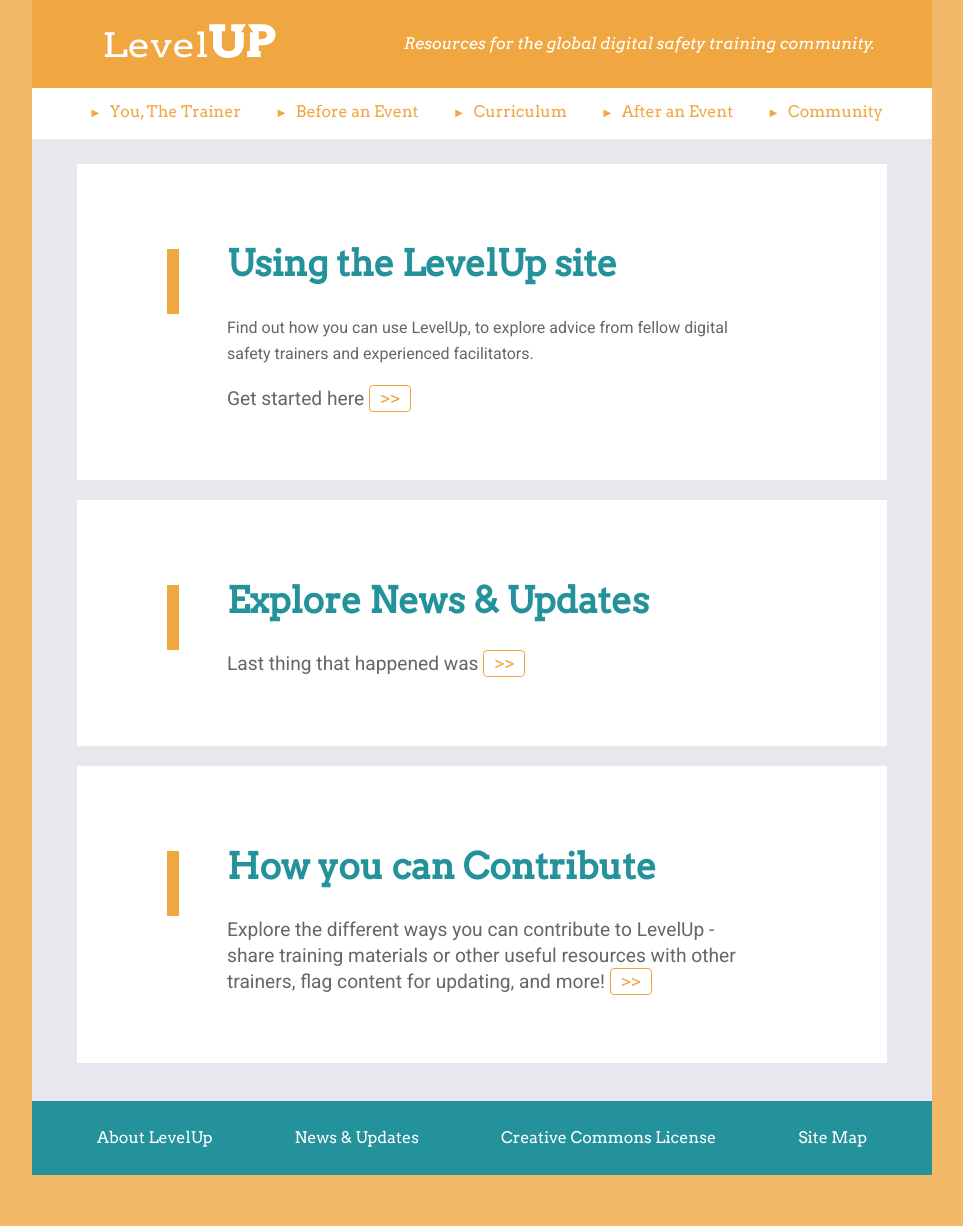
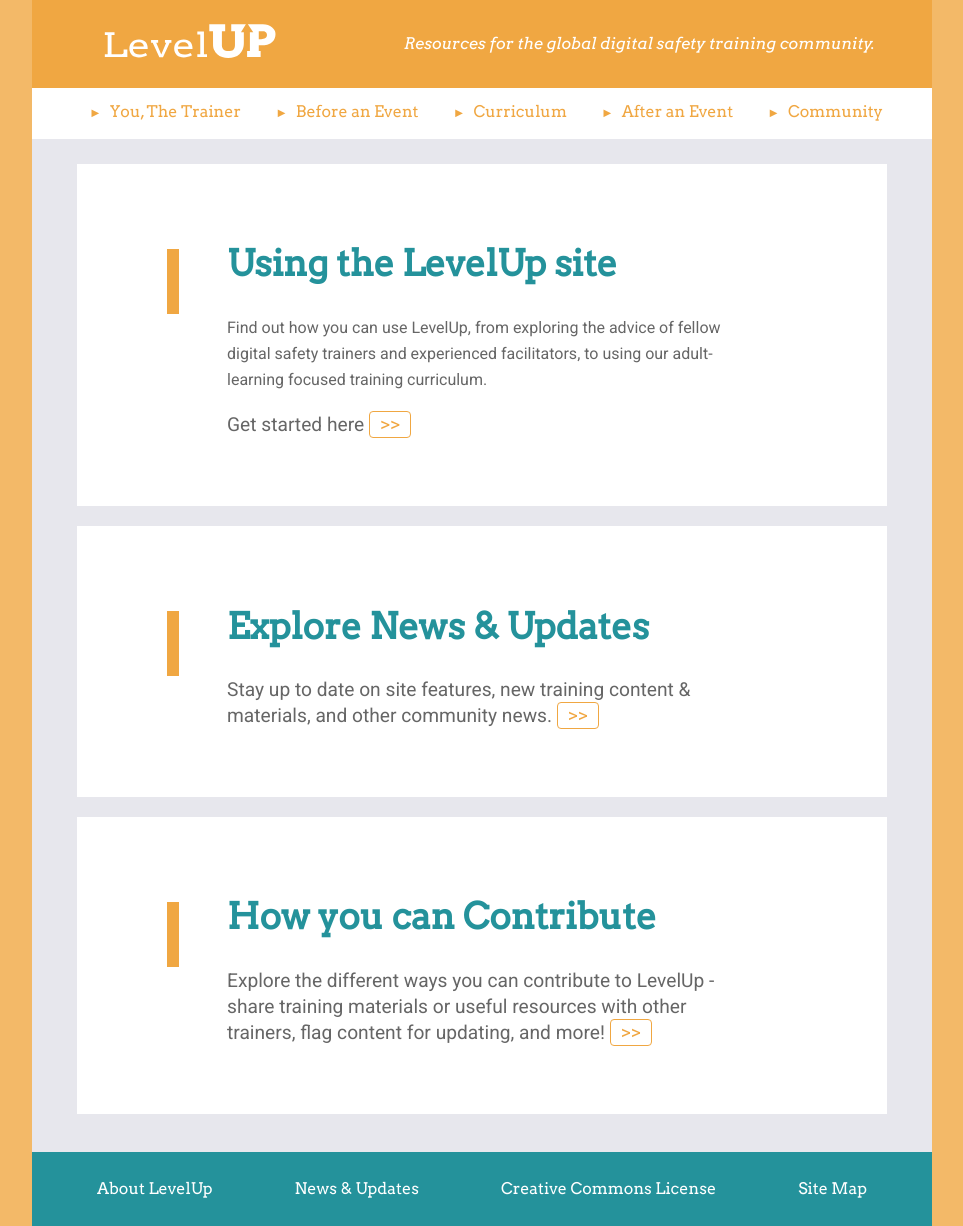
Before and after one commit to levelupcc/level-up, a Jekyll site: the page built from index.html, in a window 1280 px wide. Shown: the whole page, without its empty margins (158-1121 px from the left). Built offline with Jekyll 4.4.1, drawn with Linux system fonts in a browser that asks for light colours; a script that is not in the unit is left out; comment, search, counter and statistics services are not loaded; before the commit the page ends 1175 px from its top, so only the background shows below that.

Commit message:
CTA update

```diff
--- a/index.html
+++ b/index.html
@@ -4,7 +4,7 @@
 <section class="section-block">
   <div class="home-content-wrapper">
     <h2>Using the LevelUp site</h2>
-    <p>Find out how you can use LevelUp, to explore advice from fellow digital safety trainers and experienced facilitators.</p>
+    <p>Find out how you can use LevelUp, from exploring the advice of fellow digital safety trainers and experienced facilitators, to using our adult-learning focused training curriculum.</p>
     <p class="home-call-to-action">
       Get started here <a class="section-block-link" href="{{ site.url }}{{ site.baseurl }}/curriculum/using-levelup-trainers-curriculum"> <span class="leading-arrow"> >> </span></a>
     </p>
@@ -14,7 +14,7 @@
 <section class="section-block">
   <div class="home-content-wrapper">
     <h2>Explore News & Updates</h2>
-    <p class="home-call-to-action">Last thing that happened was
+    <p class="home-call-to-action">Stay up to date on site features, new training content & materials, and other community news.
       <a class="section-block-link" href="{{ site.url }}{{ site.baseurl }}/news/"> <span class="leading-arrow"> >> </span></a>
     </p>
   </div>
@@ -23,7 +23,7 @@
 <section class="section-block_home">
   <div class="home-content-wrapper">
     <h2>How you can Contribute</h2>
-    <p class="home-call-to-action">Explore the different ways you can contribute to LevelUp - share training materials or other useful resources with other trainers, flag content for updating, and more!
+    <p class="home-call-to-action">Explore the different ways you can contribute to LevelUp - share training materials or useful resources with other trainers, flag content for updating, and more!
       <a class="section-block-link" href="{{ site.url }}{{ site.baseurl }}/community/contribute-and-collaborate/"> <span class="leading-arrow"> >> </span></a>
     </p>
   </div>
```
